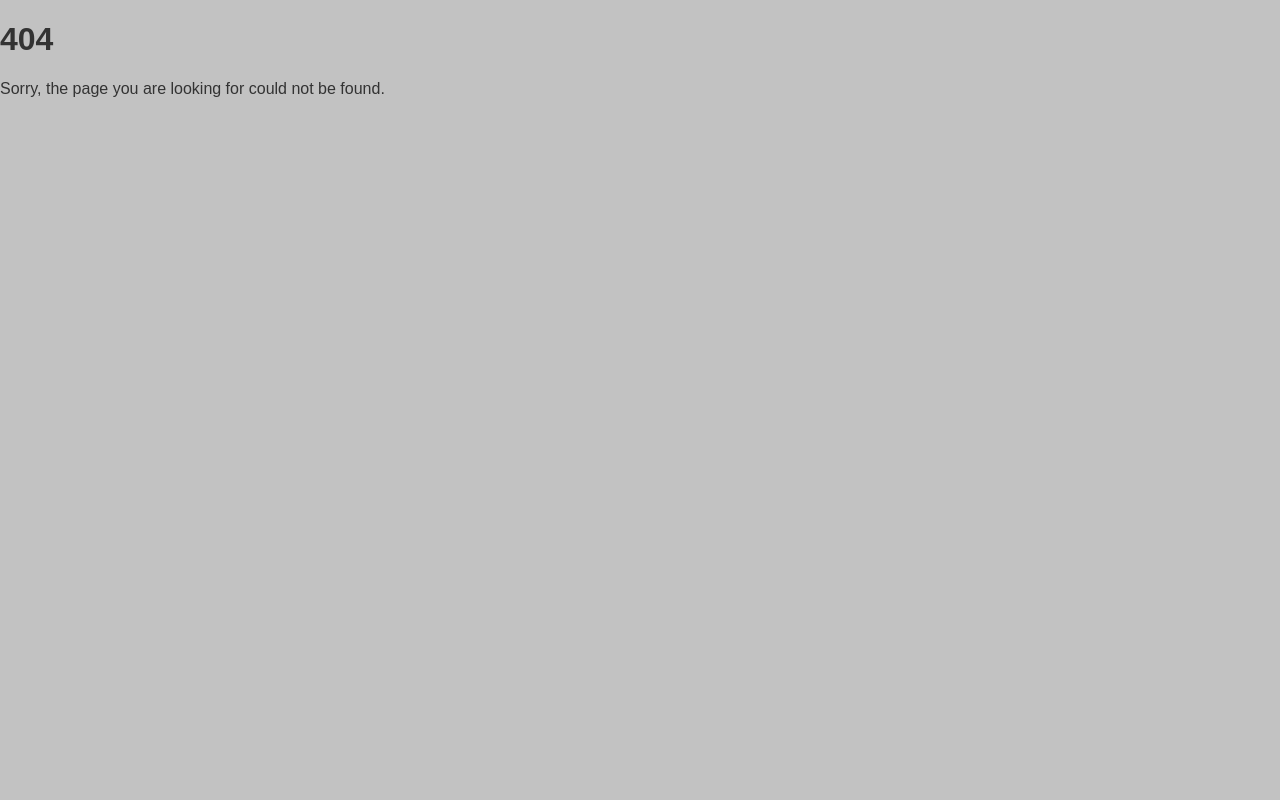
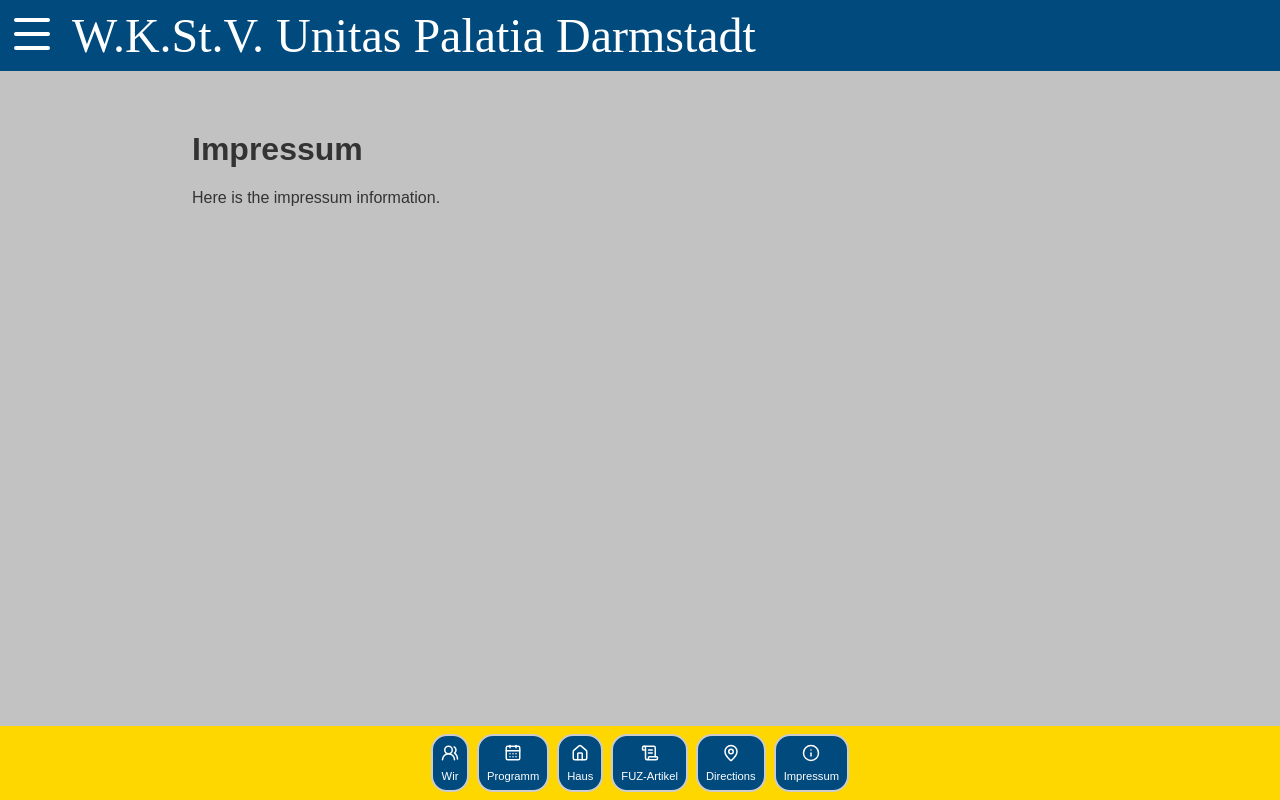
Before and after one commit to thomasklausriedel/palatiaWebsite, a React (Vite) app in the folder frontend/: page /impressum in a window 1280 px wide. Before the commit this address had no page. Built offline with nearby package versions, Linux system fonts and the light colour scheme; a web font is replaced by a local one.

Commit message:
impressum: create initial impressum page

```diff
--- /dev/null
+++ b/frontend/src/pages/ImpressumPage.tsx
@@ -0,0 +1,8 @@
+export const ImpressumPage = () => {
+	return (
+		<main>
+			<h1>Impressum</h1>
+			<p>Here is the impressum information.</p>
+		</main>
+	);
+}
--- a/frontend/src/router/index.tsx
+++ b/frontend/src/router/index.tsx
@@ -1,5 +1,5 @@
 import { createBrowserRouter } from "react-router-dom";
-import { CalendarDays, House, MapPin, ScrollText, UsersRound } from "lucide-react";
+import { CalendarDays, House, MapPin, ScrollText, UsersRound, Info } from "lucide-react";
 import { RootLayout } from "../layouts/RootLayout";
 import { HomePage } from "../pages/HomePage";
 import { NotFoundPage } from "../pages/NotFoundPage";
@@ -8,6 +8,7 @@ import { ArticlesPage } from "../pages/ArticlesPage";
 import { DirectionsPage } from "../pages/DirectionsPage";
 import type { RouteHandle } from "./navigation";
 import { ProgramPage } from "../pages/ProgramPage";
+import { ImpressumPage } from "../pages/ImpressumPage";
 
 const childRoutes = [
   {
@@ -45,6 +46,13 @@ const childRoutes = [
       navigation: { title: "Directions", link: "/directions", icon: MapPin },
     } satisfies RouteHandle,
   },
+  {
+    path: "impressum",
+    element: <ImpressumPage />,
+    handle: {
+      navigation: { title: "Impressum", link: "/impressum", icon: Info },
+    } satisfies RouteHandle,
+  }
 ];
 
 const navigationItems = childRoutes.flatMap((route) =>
```
